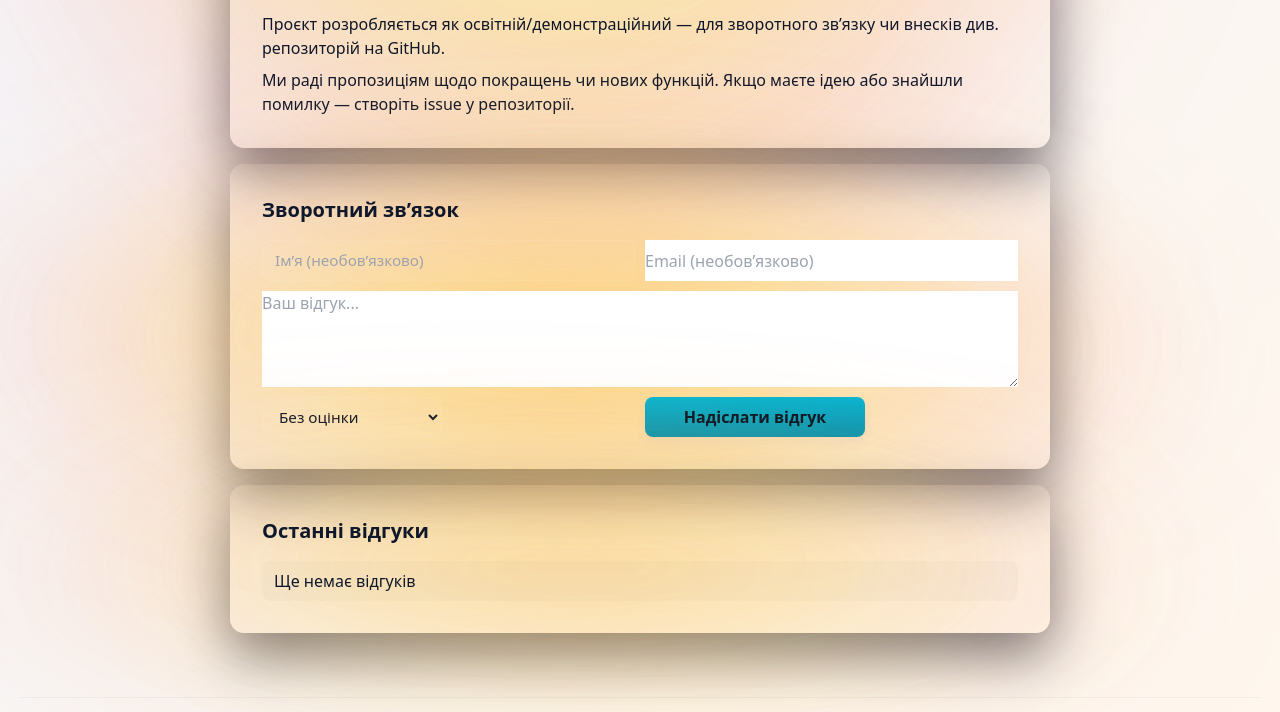
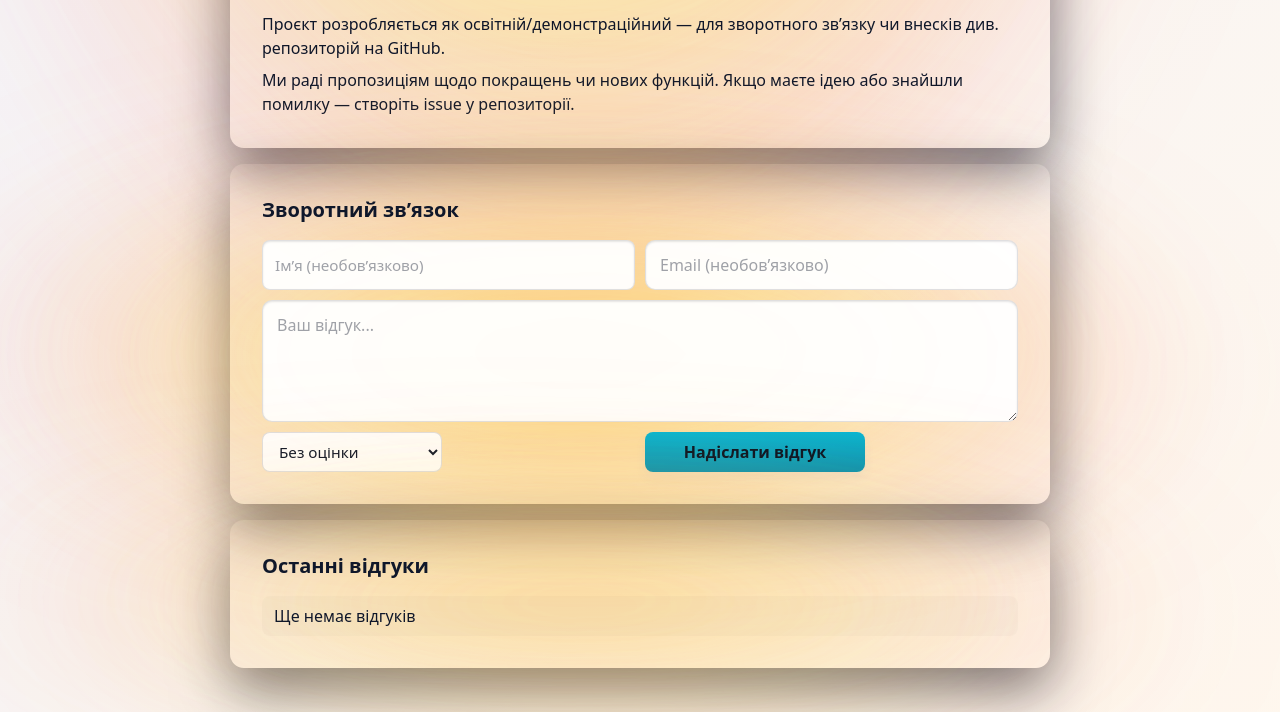
Before and after one commit to Yarik-eng/DailyMood, a Flask app: page /about in a window 1280 px wide; the page is wider, and only the part inside the window is pictured. Shown: the part 1452-2164 px from the top of that part. Run offline with Flask 3, Linux system fonts and the light colour scheme; data that the repository does not hold is empty; some libraries are stand-ins or nearby versions.

Commit message:
Фікс багів

```diff
--- a/app.py
+++ b/app.py
@@ -1272,10 +1272,10 @@ def get_payment_methods():
             'description': 'Оплата через онлайн-банкінг'
         },
         {
-            'id': 'cash',
-            'name': 'Готівка при отриманні',
-            'icon': '💵',
-            'description': 'Оплата при доставці'
+            'id': 'paypal',
+            'name': 'PayPal',
+            'icon': '🅿️',
+            'description': 'Швидка оплата через PayPal'
         }
     ]
     return jsonify({'status': 'success', 'methods': methods}), 200
@@ -1294,7 +1294,7 @@ def create_payment():
             return jsonify({'status': 'error', 'message': 'order_id та payment_method обов\'язкові'}), 400
 
         # Перевірка методу оплати
-        valid_methods = ['card', 'online_banking', 'cash']
+        valid_methods = ['card', 'online_banking', 'paypal']
         if payment_method not in valid_methods:
             return jsonify({'status': 'error', 'message': f'Невірний метод оплати. Дозволені: {", ".join(valid_methods)}'}), 400
 
@@ -1362,9 +1362,24 @@ def create_payment():
                 user.is_premium = True
                 logging.info(f"Premium активовано для користувача {user.email}")
 
-        else:  # cash
-            payment.status = 'pending'
-            payment.payment_details = json.dumps({'note': 'Оплата готівкою при доставці'})
+        elif payment_method == 'paypal':
+            # Симуляція PayPal
+            import uuid
+            payment.transaction_id = f"PP-{uuid.uuid4().hex[:12].upper()}"
+            payment.status = 'completed'
+            payment.completed_at = datetime.utcnow()
+            payment.payment_details = json.dumps({'provider': 'PayPal'})
+
+            # Для цифрових продуктів (Premium) - одразу completed
+            is_digital = any('premium' in (item.product.name or '').lower() or
+                           'преміум' in (item.product.name or '').lower()
+                           for item in order.items)
+            order.status = 'completed' if is_digital else 'processing'
+
+            # Активація Premium для користувача
+            if is_digital:
+                user.is_premium = True
+                logging.info(f"Premium активовано для користувача {user.email}")
 
         db.session.add(payment)
         db.session.commit()
--- a/templates/about.html
+++ b/templates/about.html
@@ -1,6 +1,77 @@
 {% extends "base.html" %}
 
 {% block title %}Про нас — DailyMood{% endblock %}
+
+{% block extra_head %}
+<style>
+  .feedback-input {
+    width: 100%;
+    padding: 12px 14px;
+    border-radius: 10px;
+    border: 1px solid rgba(255,255,255,0.12);
+    background: rgba(255,255,255,0.05);
+    font-size: 1rem;
+    transition: all 0.18s ease;
+    box-shadow: inset 0 2px 6px rgba(0,0,0,0.3);
+  }
+
+  .feedback-input:focus {
+    outline: none;
+    border-color: rgba(99,102,241,0.6);
+    box-shadow: 0 0 0 4px rgba(99,102,241,0.12), inset 0 2px 6px rgba(0,0,0,0.3);
+    background: rgba(255,255,255,0.08);
+  }
+
+  .feedback-input::placeholder {
+    color: rgba(255,255,255,0.4);
+  }
+
+  html.dark .feedback-input {
+    background: rgba(2,6,23,0.6);
+    border-color: rgba(79,172,254,0.15);
+    color: #e6eef8;
+    box-shadow: inset 0 2px 8px rgba(0,0,0,0.6);
+  }
+
+  html:not(.dark) .feedback-input {
+    background: rgba(255,255,255,0.95);
+    border-color: rgba(2,6,23,0.12);
+    color: #0f172a;
+    box-shadow: inset 0 1px 2px rgba(2,6,23,0.1);
+  }
+
+  html:not(.dark) .feedback-input::placeholder {
+    color: rgba(15,23,42,0.4);
+  }
+
+  .feedback-select {
+    padding: 12px 14px;
+    border-radius: 10px;
+    border: 1px solid rgba(255,255,255,0.12);
+    background: rgba(255,255,255,0.05);
+    font-size: 1rem;
+    transition: all 0.18s ease;
+    cursor: pointer;
+  }
+
+  html.dark .feedback-select {
+    background: rgba(2,6,23,0.6);
+    border-color: rgba(79,172,254,0.15);
+    color: #e6eef8;
+  }
+
+  html:not(.dark) .feedback-select {
+    background: rgba(255,255,255,0.95);
+    border-color: rgba(2,6,23,0.12);
+    color: #0f172a;
+  }
+
+  html:not(.dark) .feedback-select option {
+    background: #ffffff;
+    color: #0f172a;
+  }
+</style>
+{% endblock %}
 
 {% block content %}
 <div class="max-w-5xl mx-auto px-6 py-16">
@@ -57,16 +128,16 @@
   <section class="theme-panel card p-8" id="feedback-section" style="margin-top:16px;">
     <h2 class="text-xl font-semibold text-gray-900 mb-4 dark:text-gray-100" data-i18n="feedback_title">Зворотний зв'язок</h2>
     <form id="feedbackForm" class="add-form" style="display:grid;grid-template-columns:1fr 1fr;gap:10px;">
-      <input type="text" id="fbName" placeholder="Ім'я (необов'язково)" data-i18n="feedback_name">
-      <input type="email" id="fbEmail" placeholder="Email (необов'язково)" data-i18n="feedback_email">
-      <textarea id="fbMessage" rows="4" placeholder="Ваш відгук..." data-i18n="feedback_message" style="grid-column:1/-1"></textarea>
-      <select id="fbRating" aria-label="Rating" style="max-width:180px;">
+      <input type="text" id="fbName" class="feedback-input" placeholder="Ім'я (необов'язково)" data-i18n="feedback_name">
+      <input type="email" id="fbEmail" class="feedback-input" placeholder="Email (необов'язково)" data-i18n="feedback_email">
+      <textarea id="fbMessage" class="feedback-input" rows="4" placeholder="Ваш відгук..." data-i18n="feedback_message" style="grid-column:1/-1"></textarea>
+      <select id="fbRating" class="feedback-select" aria-label="Rating" style="max-width:180px;">
         <option value="" data-i18n="feedback_rating_none">Без оцінки</option>
-        <option value="1">1</option>
-        <option value="2">2</option>
-        <option value="3">3</option>
-        <option value="4">4</option>
-        <option value="5">5</option>
+        <option value="1">1 ⭐</option>
+        <option value="2">2 ⭐⭐</option>
+        <option value="3">3 ⭐⭐⭐</option>
+        <option value="4">4 ⭐⭐⭐⭐</option>
+        <option value="5">5 ⭐⭐⭐⭐⭐</option>
       </select>
       <button type="submit" class="btn" style="max-width:220px;" data-i18n="feedback_send">Надіслати відгук</button>
     </form>
--- a/templates/base.html
+++ b/templates/base.html
@@ -268,6 +268,7 @@
   /* Світла тема для шухляди кастомізації */
   html:not(.dark) .customize-drawer{background:#ffffff;color:#1f2937;box-shadow:-24px 0 60px rgba(0,0,0,0.15);}
   html:not(.dark) .theme-option{background:rgba(249,250,251,0.8);border-color:rgba(209,213,219,0.4);}
+  html:not(.dark) .theme-option__premium-badge{background:rgba(255,255,255,0.95);color:#f59e0b;box-shadow:0 2px 8px rgba(0,0,0,0.2);}
 
   /* Чіп індикатора теми профілю */
   .profile-role-chip.theme{background:transparent;color:var(--profile-accent);border:1px solid var(--profile-accent);}
--- a/templates/checkout.html
+++ b/templates/checkout.html
@@ -217,7 +217,7 @@
 
   async function loadPaymentMethods(){
     try {
-      const r = await fetch('/api/payments/methods', { credentials: 'include' });
+      const r = await fetch(`/api/payments/methods?order_id=${orderId}`, { credentials: 'include' });
       if(!r.ok) throw new Error('Failed to load');
       const data = await r.json();
       paymentMethods = data.methods || [];
```
Also changed, not shown: templates/admin_products.html (+54 -5 lines), data/dailymood.db.
